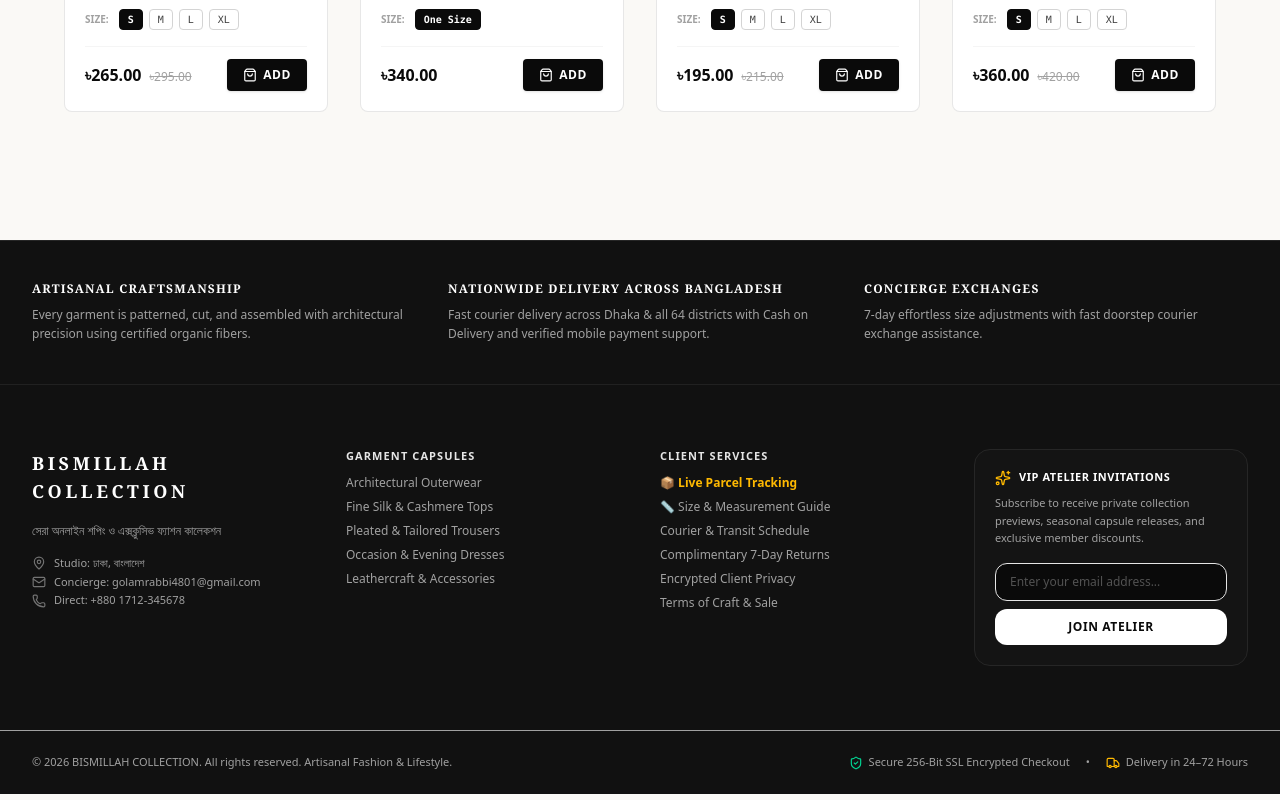
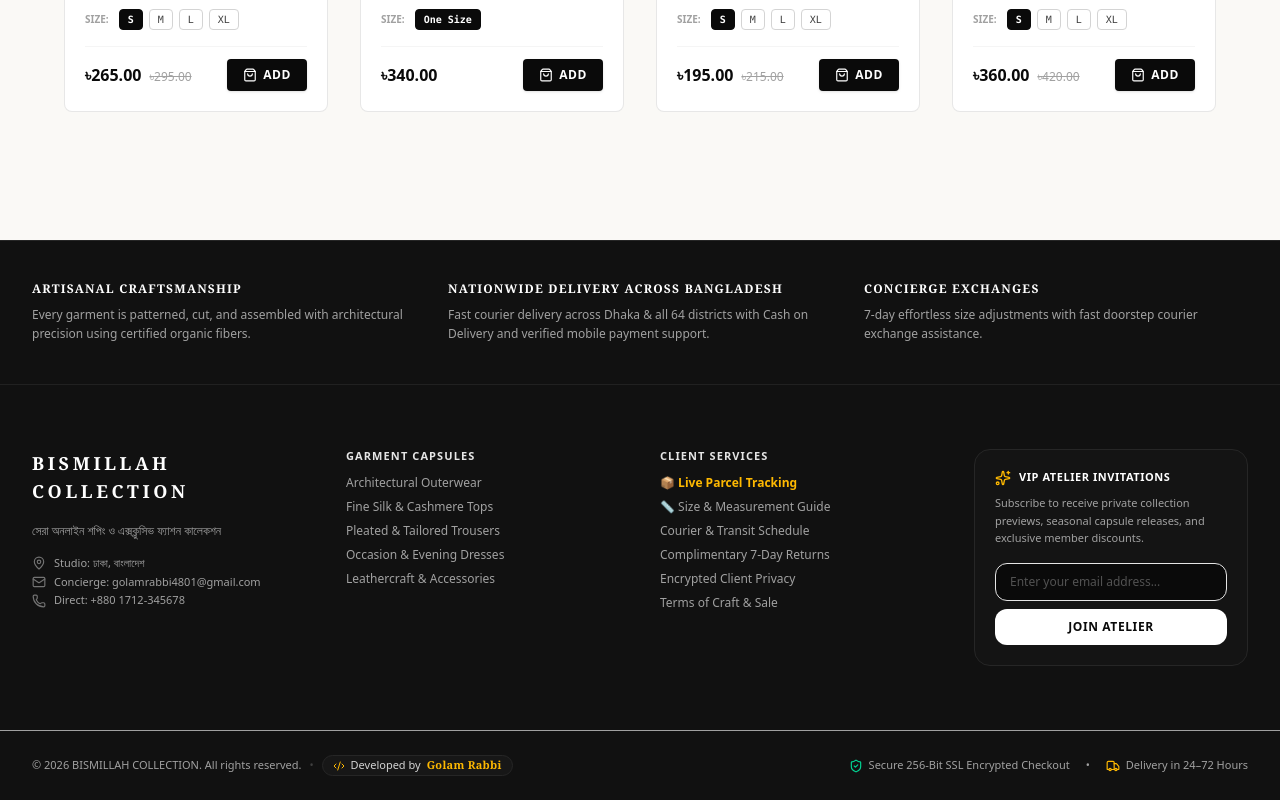
Before and after one commit to golamrabbi2002/Wab-project-, a React (Vite) app: page / in a window 1280 px wide. Shown: the part 2467-3267 px from the top of the page. Built offline with nearby package versions, Linux system fonts and the light colour scheme; no server answers; the database is empty.

Commit message:
feat(auth, ui): secure firestore and add branding
- Require authentication for all Firestore operations
- Implement anonymous auth flow for database access
- Add developer signature to Admin Dashboard and Footer

```diff
--- a/src/components/AdminDashboard/AdminDashboard.tsx
+++ b/src/components/AdminDashboard/AdminDashboard.tsx
@@ -27,7 +27,8 @@ import {
   Check,
   Radio,
   ShieldAlert,
-  Wrench
+  Wrench,
+  Code2
 } from 'lucide-react';
 
 interface AdminDashboardProps {
@@ -407,6 +408,19 @@ export const AdminDashboard: React.FC<AdminDashboardProps> = ({
           <AdminThreatMap />
         )}
       </main>
+
+      {/* Admin Panel Footer Signature */}
+      <footer className="mt-auto border-t border-neutral-800/80 bg-neutral-950 py-4 px-6 text-xs text-neutral-500 flex flex-col sm:flex-row items-center justify-between gap-3">
+        <div className="flex items-center gap-2">
+          <span className="w-2 h-2 rounded-full bg-emerald-500 animate-pulse"></span>
+          <span>System Engine: Online • Production Master Mode</span>
+        </div>
+        <div className="flex items-center gap-2 text-neutral-400">
+          <Code2 className="w-3.5 h-3.5 text-amber-400" />
+          <span>Engineered & Developed by</span>
+          <span className="text-amber-400 font-bold tracking-wide font-serif">Golam Rabbi</span>
+        </div>
+      </footer>
     </div>
   );
 };
--- a/src/components/Footer.tsx
+++ b/src/components/Footer.tsx
@@ -1,6 +1,6 @@
 import React, { useState } from 'react';
 import { StoreConfig } from '../types';
-import { Sparkles, Mail, Phone, MapPin, Check, Truck, ShieldCheck } from 'lucide-react';
+import { Sparkles, Mail, Phone, MapPin, Check, Truck, ShieldCheck, Code2, Heart } from 'lucide-react';
 
 interface FooterProps {
   config: StoreConfig;
@@ -193,11 +193,17 @@ export const Footer: React.FC<FooterProps> = ({
       </div>
 
       {/* Bottom Bar */}
-      <div className="max-w-7xl mx-auto px-4 sm:px-6 lg:px-8 py-6 border-t border-neutral-850 flex flex-col sm:flex-row items-center justify-between gap-4 text-[11px] text-neutral-400">
-        <div>
-          © {new Date().getFullYear()} {config.brandName}. All rights reserved. Artisanal Fashion & Lifestyle.
+      <div className="max-w-7xl mx-auto px-4 sm:px-6 lg:px-8 py-6 border-t border-neutral-850 flex flex-col md:flex-row items-center justify-between gap-4 text-[11px] text-neutral-400">
+        <div className="flex flex-col sm:flex-row items-center gap-2 text-center sm:text-left">
+          <span>© {new Date().getFullYear()} {config.brandName}. All rights reserved.</span>
+          <span className="hidden sm:inline text-neutral-700">•</span>
+          <span className="inline-flex items-center gap-1.5 px-2.5 py-0.5 rounded-full bg-neutral-900 border border-neutral-800 text-neutral-300">
+            <Code2 className="w-3 h-3 text-amber-400" />
+            <span>Developed by</span>
+            <span className="font-semibold text-amber-400 font-serif tracking-wide">Golam Rabbi</span>
+          </span>
         </div>
-        <div className="flex items-center gap-4 text-neutral-400">
+        <div className="flex flex-wrap items-center justify-center gap-4 text-neutral-400">
           <span className="flex items-center gap-1.5">
             <ShieldCheck className="w-3.5 h-3.5 text-emerald-400" />
             <span>Secure 256-Bit SSL Encrypted Checkout</span>
--- a/src/services/firestoreService.ts
+++ b/src/services/firestoreService.ts
@@ -1,5 +1,5 @@
 import { initializeApp, getApps, getApp } from 'firebase/app';
-import { getAuth } from 'firebase/auth';
+import { getAuth, signInAnonymously, onAuthStateChanged } from 'firebase/auth';
 import {
   initializeFirestore,
   getFirestore,
@@ -24,6 +24,25 @@ const app = getApps().length > 0 ? getApp() : initializeApp(firebaseConfig);
 
 // Initialize Firebase Auth
 export const auth = getAuth(app);
+
+// Automatically establish an authorized session if not yet signed in
+export function ensureFirebaseAuth(): Promise<void> {
+  return new Promise((resolve) => {
+    onAuthStateChanged(auth, (user) => {
+      if (user) {
+        resolve();
+      } else {
+        signInAnonymously(auth)
+          .then(() => resolve())
+          .catch((err) => {
+            console.warn('Firebase Anonymous Auth fallback notice:', err);
+            resolve();
+          });
+      }
+    });
+  });
+}
+ensureFirebaseAuth().catch(console.warn);
 
 // Initialize Firestore with custom database ID if specified in config and force long polling to guarantee connectivity across all environments (Netlify, iframes, proxies)
 function createFirestoreInstance() {
@@ -111,6 +130,7 @@ export class FirestoreSyncService {
   static async initDefaults(currentLocalConfig?: StoreConfig, currentLocalProducts?: Product[]): Promise<void> {
     if (this.isInitialized) return;
     try {
+      await ensureFirebaseAuth();
       // Check if store config exists
       const configRef = doc(db, STORE_COLLECTION, STORE_CONFIG_DOC);
       const configSnap = await getDoc(configRef);
```
Also changed, not shown: 1 other file (tests, documents, lock files or other folders).
